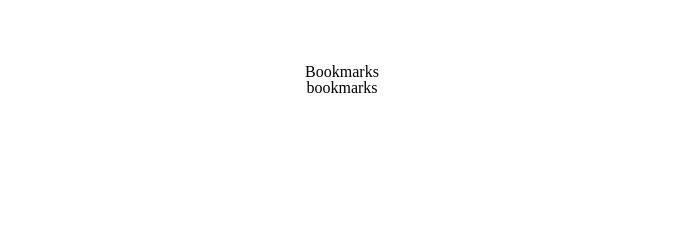
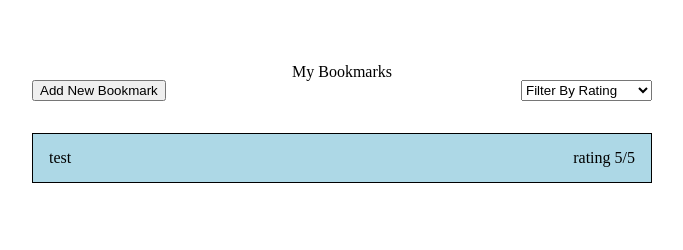
Before and after one commit to wavinginspace/bookmarks-app, a website with bundled scripts: page index.html in a window 1280 px wide. Shown: the whole page, without its empty margins (298-981 px from the left). Built offline with nearby package versions, Linux system fonts and the light colour scheme.

Commit message:
initial view greybox

```diff
--- a/index.html
+++ b/index.html
@@ -9,20 +9,45 @@
   <title>Document</title>
 </head>
 <body>
+
+
+
+
+<!-- INITIAL VIEW -->
+
 <div class="container">
 
   <header>
-    <h1>Bookmarks</h1>
+    <h1>My Bookmarks</h1>
   </header>
 
-  <section>
-    <p class="testparagraph">bookmarks</p>
-
+  <section class="initial-view-buttons">
+    <button class="add-new-button">Add New Bookmark</button>
+    <form id="bookmarks-form"></form>
+    <label for="filter-dropdown"></label>
+      <select name="ratings" id="filter-dropdown">
+        <option value="0">Filter By Rating</option>
+        <option value="5">&#9733; &#9733; &#9733; &#9733; &#9733;</option>
+        <option value="4">&#9733; &#9733; &#9733; &#9733; or more</option>
+        <option value="3">&#9733; &#9733; &#9733; or more</option>
+        <option value="2">&#9733; &#9733; or more</option>
+        <option value="1">&#9733; or more</option>
+      </select>
+    </form>
   </section>
 
+  <section class="bookmarks-list-section">
+    <ul class="bookmarks-list">
+      <li class="bookmark" data-item-id="" tabindex="0">
+        <span class="bookmark-title">test</span>
+        <span class="bookmark-rating">rating 5/5</span>
+      </li>
+    </ul>
+  </section>
 
 </div>
 
+<!-- END INITIAL VIEW-->
 
 
 
--- a/scripts/index.js
+++ b/scripts/index.js
@@ -1,3 +1,3 @@
 import api from './api.js';
-import store from './store.js';
-import bookmarks from './bookmarks.js';
+// import store from './store.js';
+// import bookmarks from './bookmarks.js';
--- a/scripts/store.js
+++ b/scripts/store.js
@@ -0,0 +1,3 @@
+export default {
+
+};
--- a/styles.css
+++ b/styles.css
@@ -12,8 +12,32 @@ h1 {
 }
 
 .container {
-	display: block;
+	display: flex;
+	flex-direction: column;
+	justify-content: center;
 	margin: 0 auto;
 	padding: 4rem;
 	text-align: center;
+	// border: 1px solid red;
+	max-width: 620px;
 }
+
+.section {
+	margin: 0 auto;
+	text-align: center;
+}
+
+.initial-view-buttons {
+	display: flex;
+	justify-content: space-between;
+	width: 100%;
+	margin-bottom: 2rem;
+}
+
+.bookmark {
+	background-color: lightblue;
+	display: flex;
+	justify-content: space-between;
+	border: 1px solid black;
+	padding: 1rem;
+}
```
